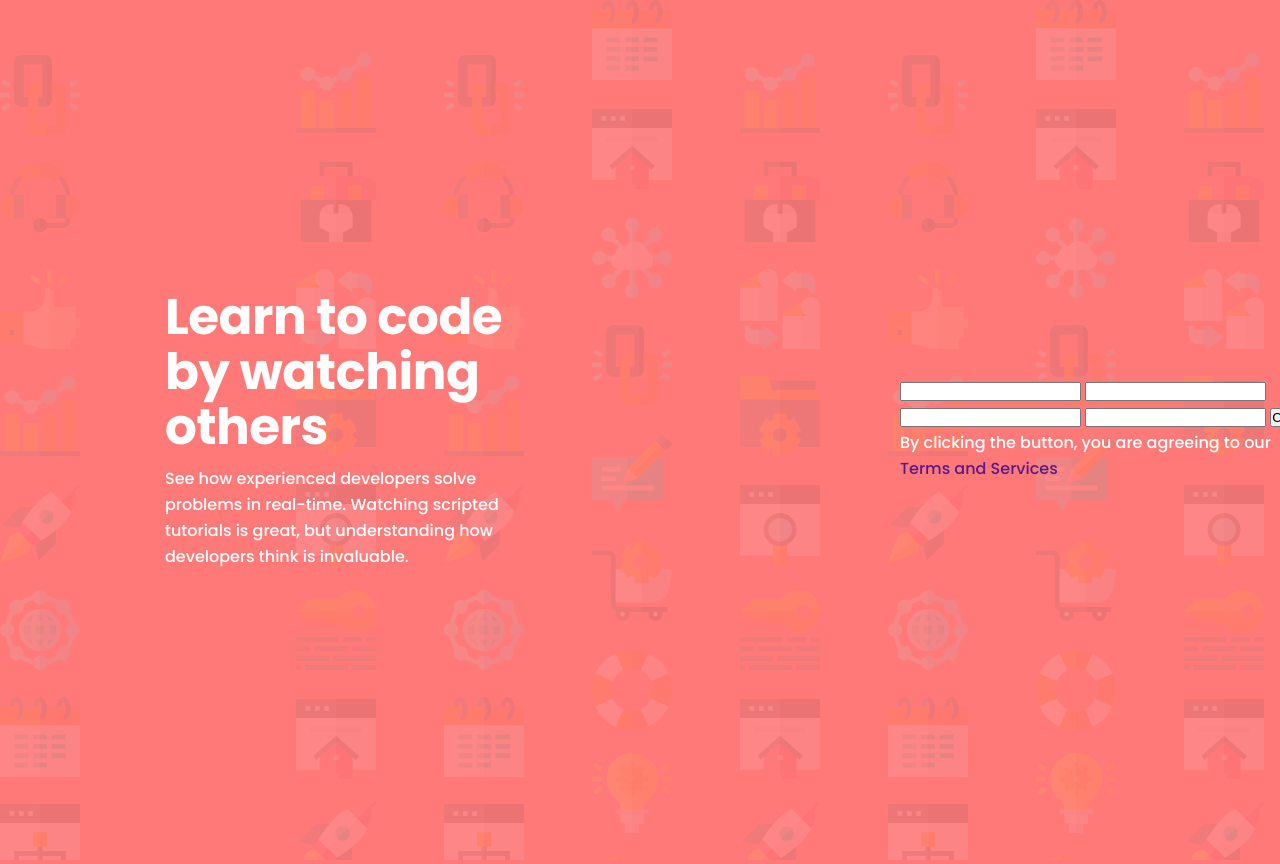
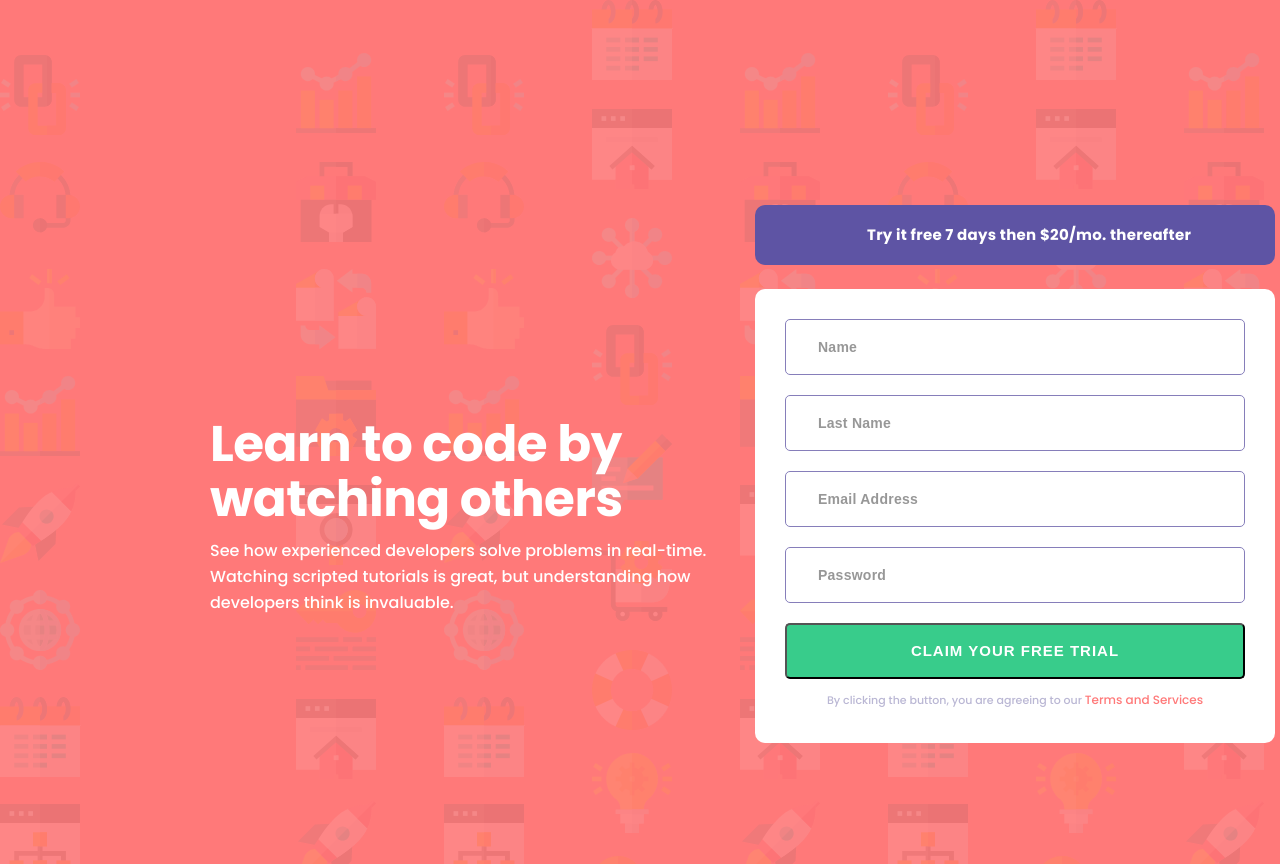
Before and after one commit to ismoiljon7/10-dars, a plain HTML site: page index.html in a window 1280 px wide. Shown: the top 864 px of the page. Drawn offline with Linux system fonts and the light colour scheme.

Commit message:
intro-component

```diff
--- a/css/global.css
+++ b/css/global.css
@@ -72,7 +72,6 @@ body {
   font-family: "Poppins", sans-serif;
   height: 100%;
   width: 1440px;
-  height: 800px;
   color: #ffff;
   font-size: 16px;
   line-height: 26px;
@@ -81,23 +80,31 @@ body {
   background-color: #ff7979;
 }
 
+main {
+  flex-grow: 1;
+}
+
 .container {
 }
 
 .content {
   display: flex;
+  padding-left: 165px;
   align-items: center;
-  justify-content: space-between;
+  justify-content: center;
+  padding-bottom: 121px;
+  padding-right: 165px;
+  gap: 45px;
 }
 .content__info {
-  width: 525px;
+  padding-top: 290px;
+  width: 100%;
   display: flex;
   flex-direction: column;
-  padding-left: 165px;
-  padding-top: 290px;
-  padding-bottom: 290px;
+  margin-left: 45px;
 }
 .content__info__title {
+  max-width: 525px;
   font-size: 50px;
   line-height: 55px;
   letter-spacing: -0.52px;
@@ -105,11 +112,87 @@ body {
   margin-bottom: 11px;
 }
 .content__info__text {
+  max-width: 525px;
   font-size: 16px;
-
   line-height: 26px;
 }
 
 .content__form {
-  width: 540px;
+  width: 100%;
+  max-width: 540px;
+  padding-top: 205px;
+  border-radius: 10px;
 }
+.content__form__top {
+  padding-left: 112px;
+  padding-top: 17px;
+  background-color: #5e54a4;
+  width: 100%;
+  max-width: 540px;
+  height: 60px;
+  border-radius: 10px;
+  margin-bottom: 24px;
+}
+
+.content__form__top__text {
+  font-weight: 700;
+  font-size: 15px;
+  line-height: 26px;
+  letter-spacing: 0.27px;
+}
+
+.form {
+  align-items: center;
+  display: flex;
+  flex-direction: column;
+  /* gap: 20px; */
+  background-color: #ffffff;
+  padding: 30px;
+  border-radius: 10px;
+}
+
+.input {
+  width: 460px;
+  height: 56px;
+  padding-left: 32px;
+  padding-top: 15px;
+  padding-bottom: 15px;
+  font-weight: 600;
+  font-size: 14px;
+  line-height: 26px;
+  letter-spacing: 0.25px;
+  color: #3d3b48;
+  opacity: 0.75;
+  border-radius: 5px;
+  border: 1px solid #5e54a4;
+  margin-bottom: 20px;
+}
+
+.input:focus {
+}
+
+.input::placeholder {
+}
+
+.content__form__btn {
+  background-color: #38cc8b;
+  width: 460px;
+  height: 56px;
+  border-radius: 5px;
+  font-size: 15px;
+  font-weight: 600;
+  line-height: 26px;
+  letter-spacing: 1px;
+  color: #ffffff;
+  margin-bottom: 8px;
+}
+.content__form__text {
+  font-size: 11px;
+  line-height: 26px;
+  font-weight: 500;
+  color: #bab7d4;
+}
+.content__form__link {
+  color: #ff7979;
+  font-size: 12px;
+}
--- a/index.html
+++ b/index.html
@@ -17,16 +17,23 @@
         </p>
       </div>
       <div class="content__form">
-        <div></div>
+        <div class="content__form__top">
+          <p class="content__form__top__text">
+            Try it free 7 days then $20/mo. thereafter
+          </p>
+        </div>
         <div>
-          <form action="">
-            <input type="text" />
-            <input type="text" />
-            <input type="text" />
-            <input type="text" />
-            <button>CLAIM YOUR FREE TRIAL</button>
-            <p>By clicking the button, you are agreeing to our</p>
-            <a href="">Terms and Services</a>
+          <form class="form" action="">
+            <input class="input" placeholder="Name" type="text" />
+            <input class="input" placeholder="Last Name" type="text" />
+            <input class="input" placeholder="Email Address" type="email" />
+            <input class="input" placeholder="Password" type="password" />
+            <button class="content__form__btn">CLAIM YOUR FREE TRIAL</button>
+            <div class=""></div>
+            <p class="content__form__text">
+              By clicking the button, you are agreeing to our
+              <a class="content__form__link" href="">Terms and Services</a>
+            </p>
           </form>
         </div>
       </div>
```
